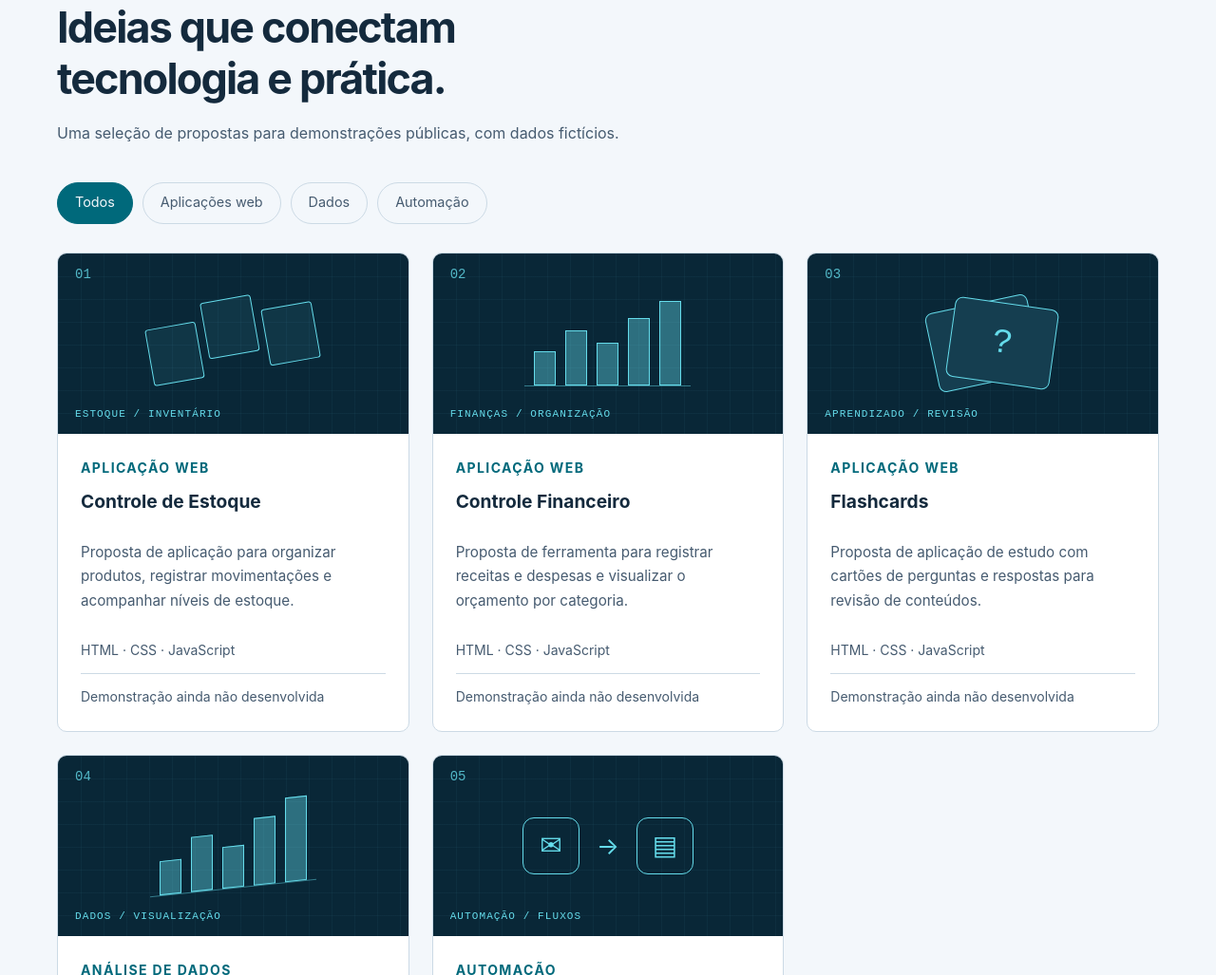
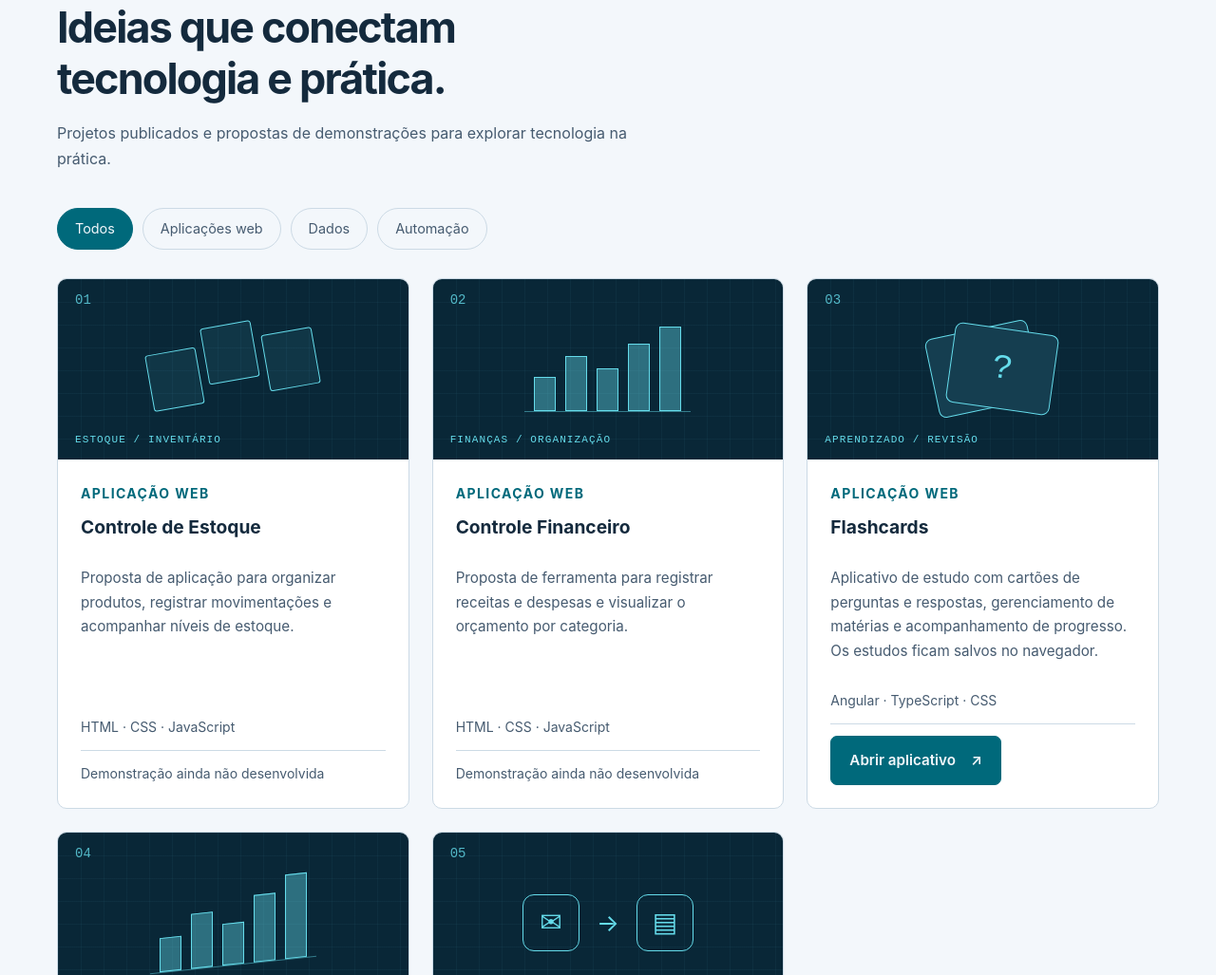
Before and after one commit to danieldosadi/danieldosadi.github.io, a plain HTML site: page index.html in a window 1280 px wide. Shown: the part 2275-3302 px from the top of the page at 95% size. Drawn offline with Linux system fonts and the light colour scheme.

Commit message:
Adicionar link do aplicativo Flashcards.

```diff
--- a/index.html
+++ b/index.html
@@ -28,12 +28,12 @@
   <article class="skill"><span class="symbol" aria-hidden="true">↔</span><h3>Automação de processos</h3><p>Google Apps Script e VBA. Rotinas para reduzir tarefas manuais e organizar processos.</p></article>
   <article class="skill"><span class="symbol" aria-hidden="true">&gt;_</span><h3>Dados & aprendizado</h3><p>Carga de dados no GCP/BigQuery. Conhecimentos básicos em Python, Pandas e OpenPyXL.</p></article>
 </div></section>
-<section class="section container" id="projetos" aria-labelledby="projects-title"><div class="section-heading"><p class="eyebrow">03 / PROJETOS</p><h2 id="projects-title">Ideias que conectam<br>tecnologia e prática.</h2><p>Uma seleção de propostas para demonstrações públicas, com dados fictícios.</p></div>
+<section class="section container" id="projetos" aria-labelledby="projects-title"><div class="section-heading"><p class="eyebrow">03 / PROJETOS</p><h2 id="projects-title">Ideias que conectam<br>tecnologia e prática.</h2><p>Projetos publicados e propostas de demonstrações para explorar tecnologia na prática.</p></div>
 <div class="filters" role="group" aria-label="Filtrar projetos" hidden><button type="button" data-filter="all" aria-pressed="true">Todos</button><button type="button" data-filter="web" aria-pressed="false">Aplicações web</button><button type="button" data-filter="data" aria-pressed="false">Dados</button><button type="button" data-filter="automation" aria-pressed="false">Automação</button></div><p id="filter-status" class="sr-only" role="status" aria-live="polite"></p>
 <div class="projects-grid">
 <article class="project" data-category="web"><div class="project-art stock" aria-hidden="true"><span>01</span><div class="art-boxes"><i></i><i></i><i></i></div><b>ESTOQUE / INVENTÁRIO</b></div><div class="project-body"><p class="tag">APLICAÇÃO WEB</p><h3>Controle de Estoque</h3><p>Proposta de aplicação para organizar produtos, registrar movimentações e acompanhar níveis de estoque.</p><p class="stack">HTML · CSS · JavaScript</p><p class="status">Demonstração ainda não desenvolvida</p></div></article>
 <article class="project" data-category="web"><div class="project-art finance" aria-hidden="true"><span>02</span><div class="art-bars"><i></i><i></i><i></i><i></i><i></i></div><b>FINANÇAS / ORGANIZAÇÃO</b></div><div class="project-body"><p class="tag">APLICAÇÃO WEB</p><h3>Controle Financeiro</h3><p>Proposta de ferramenta para registrar receitas e despesas e visualizar o orçamento por categoria.</p><p class="stack">HTML · CSS · JavaScript</p><p class="status">Demonstração ainda não desenvolvida</p></div></article>
-<article class="project" data-category="web"><div class="project-art flash" aria-hidden="true"><span>03</span><div class="art-cards"><i></i><i>?</i></div><b>APRENDIZADO / REVISÃO</b></div><div class="project-body"><p class="tag">APLICAÇÃO WEB</p><h3>Flashcards</h3><p>Proposta de aplicação de estudo com cartões de perguntas e respostas para revisão de conteúdos.</p><p class="stack">HTML · CSS · JavaScript</p><p class="status">Demonstração ainda não desenvolvida</p></div></article>
+<article class="project" data-category="web"><div class="project-art flash" aria-hidden="true"><span>03</span><div class="art-cards"><i></i><i>?</i></div><b>APRENDIZADO / REVISÃO</b></div><div class="project-body"><p class="tag">APLICAÇÃO WEB</p><h3>Flashcards</h3><p>Aplicativo de estudo com cartões de perguntas e respostas, gerenciamento de matérias e acompanhamento de progresso. Os estudos ficam salvos no navegador.</p><p class="stack">Angular · TypeScript · CSS</p><p class="status"><a class="button primary" href="https://danieldosadi.github.io/meus-flashcards-angular/" aria-label="Abrir aplicativo Flashcards">Abrir aplicativo <span aria-hidden="true">↗</span></a></p></div></article>
 <article class="project" data-category="data"><div class="project-art dashboard" aria-hidden="true"><span>04</span><div class="art-bars"><i></i><i></i><i></i><i></i><i></i></div><b>DADOS / VISUALIZAÇÃO</b></div><div class="project-body"><p class="tag">ANÁLISE DE DADOS</p><h3>Dashboard de Dados</h3><p>Proposta de painel com indicadores e gráficos para explorar uma base de dados fictícia.</p><p class="stack">Excel · Tableau</p><p class="status">Demonstração ainda não desenvolvida</p></div></article>
 <article class="project" data-category="automation"><div class="project-art alerts" aria-hidden="true"><span>05</span><div class="art-flow"><i>✉</i><em>→</em><i>▤</i></div><b>AUTOMAÇÃO / FLUXOS</b></div><div class="project-body"><p class="tag">AUTOMAÇÃO</p><h3>Automação de Alertas</h3><p>Proposta de demonstração independente para registrar alertas simulados em uma planilha, sem informações corporativas.</p><p class="stack">Google Apps Script · Google Sheets</p><p class="status">Demonstração ainda não desenvolvida</p></div></article>
 </div></section>
```
